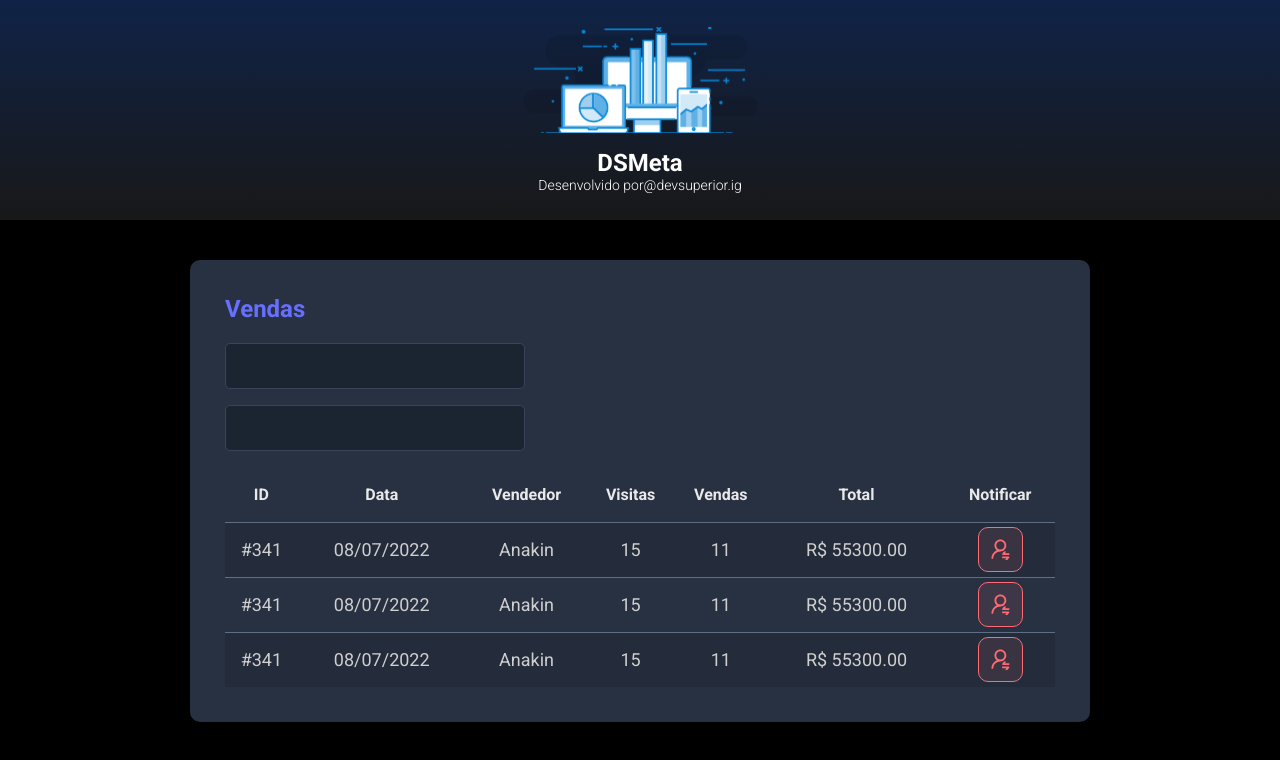
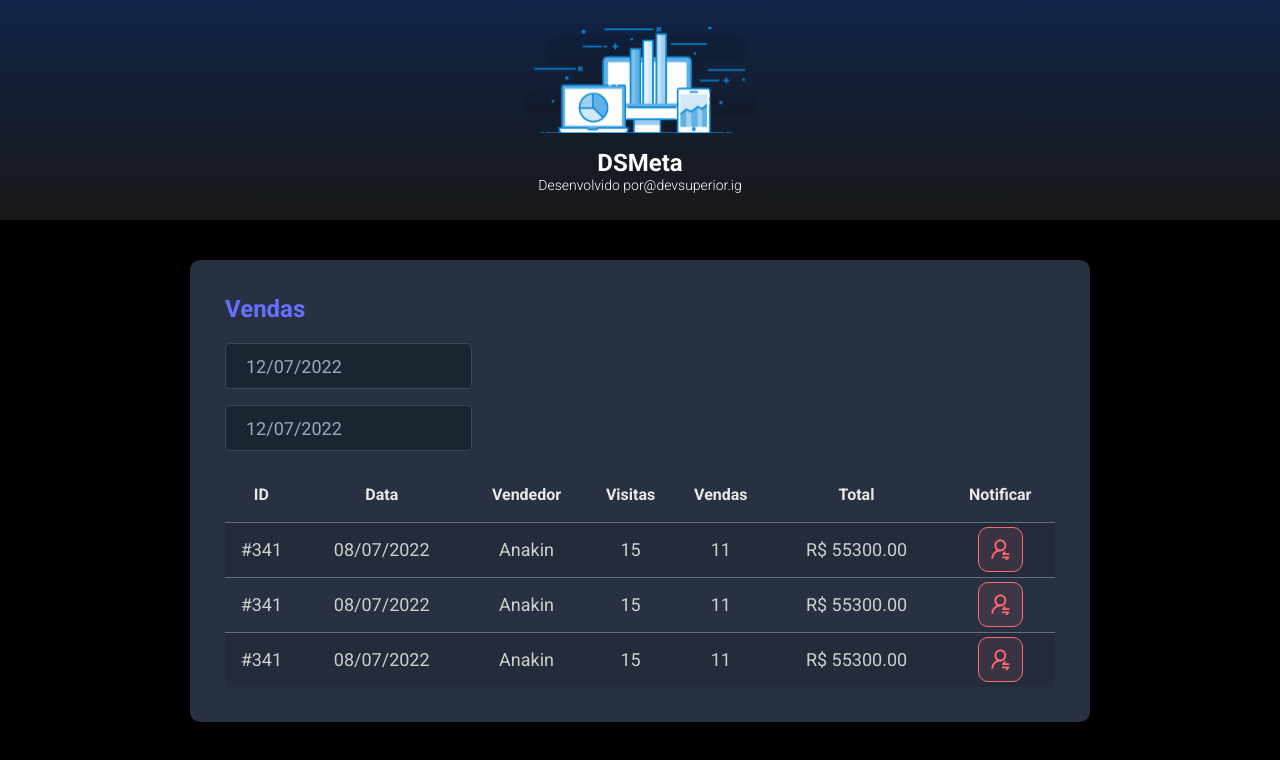
Before and after one commit to HugoJhonathan/dsmeta, a React (Vite) app in the folder frontend/: page / in a window 1280 px wide. Shown: the top 760 px of the page. Built offline with nearby package versions, Linux system fonts and the light colour scheme.

Commit message:
Datepicker

```diff
--- a/frontend/package.json
+++ b/frontend/package.json
@@ -8,7 +8,9 @@
     "preview": "vite preview"
   },
   "dependencies": {
+    "@types/react-datepicker": "4.4.2",
     "react": "^18.0.0",
+    "react-datepicker": "4.8.0",
     "react-dom": "^18.0.0"
   },
   "devDependencies": {
--- a/frontend/src/components/SalesCard/index.tsx
+++ b/frontend/src/components/SalesCard/index.tsx
@@ -1,5 +1,8 @@
 import NotificationButton from '../NotificationButton'
+import DatePicker from "react-datepicker"
+import "react-datepicker/dist/react-datepicker.css"
 import './styles.css'
+import ptBR from 'date-fns/locale/pt-BR';
 
 function SalesCard() {
     return (
@@ -7,10 +10,22 @@
             <h2 className="dsmeta-sales-title">Vendas</h2>
             <div>
                 <div className="dsmeta-form-control-container">
-                    <input className="dsmeta-form-control" type="text" />
+                    <DatePicker
+                        selected={new Date()}
+                        onChange={(date: Date) => { }}
+                        className="dsmeta-form-control"
+                        dateFormat="dd/MM/yyyy"
+                        locale={ptBR}
+                    />
                 </div>
                 <div className="dsmeta-form-control-container">
-                    <input className="dsmeta-form-control" type="text" />
+                    <DatePicker
+                        selected={new Date()}
+                        onChange={(date: Date) => { }}
+                        className="dsmeta-form-control"
+                        dateFormat="dd/MM/yyyy"
+                        locale={ptBR}
+                    />
                 </div>
             </div>
 
```
Also changed, not shown: 1 other file (tests, documents, lock files or other folders).
